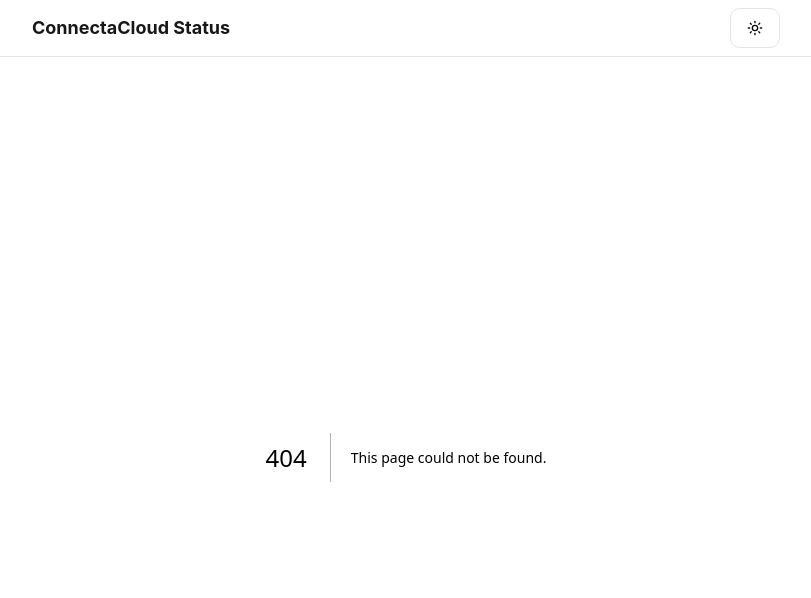
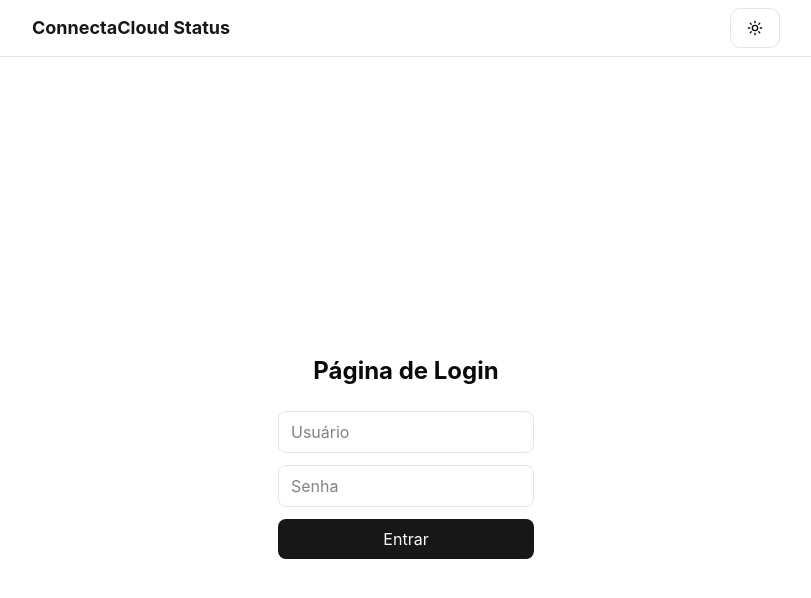
Before and after one commit to rafa-lsc/connectacloud-next, a Next.js app: page /Login in a window 1280 px wide. Before the commit this address had no page. Shown: the top 598 px of the page, without its empty margins (234-1045 px from the left). Built offline with nearby package versions, Linux system fonts and the light colour scheme.

Commit message:
feat: middleware

```diff
--- /dev/null
+++ b/app/Login/page.tsx
@@ -0,0 +1,30 @@
+"use client";
+
+import Link from "next/link";
+
+export default function LoginPage() {
+  return (
+    <main className="flex flex-col items-center justify-center min-h-screen gap-6 bg-background text-foreground">
+      <h1 className="text-2xl font-bold">Página de Login</h1>
+
+      <div className="flex flex-col gap-3 w-64">
+        <input
+          type="text"
+          placeholder="Usuário"
+          className="border border-border rounded-md px-3 py-2"
+        />
+        <input
+          type="password"
+          placeholder="Senha"
+          className="border border-border rounded-md px-3 py-2"
+        />
+        <button
+          className="bg-primary text-primary-foreground px-3 py-2 rounded-md hover:opacity-90 transition"
+          onClick={() => alert("Simulação de login — definir o cookie manualmente ")}
+        >
+          Entrar
+        </button>
+      </div>
+    </main>
+  );
+}
--- /dev/null
+++ b/app/admin/page.tsx
@@ -0,0 +1,5 @@
+export default function AdminPage (){
+    return(
+        <h1 className="text-center font-bold text-2xl mt-8">Painel Administrarivo</h1>
+    );
+}
--- /dev/null
+++ b/middleware.ts
@@ -0,0 +1,28 @@
+import { NextResponse } from 'next/server';
+import type { NextRequest } from 'next/server';
+
+export function middleware(request: NextRequest) {
+  // 1. Tenta obter o cookie de autenticação da requisição.
+  const authToken = request.cookies.get('auth-token')?.value;
+
+  // 2. Se o usuário está tentando acessar qualquer rota que comece com /admin...
+  if (request.nextUrl.pathname.startsWith('/admin')) {
+    // 3. ...e ele não tem o token, ou o token é inválido...
+    if (!authToken || authToken !== 'super-secret-token') {
+      // 4. ...redirecione-o para a página de login.
+      // A URL completa é construída para um redirecionamento correto.
+      const loginUrl = new URL('/login', request.url);
+      return NextResponse.redirect(loginUrl);
+    }
+  }
+
+  // 5. Se tudo estiver ok, a requisição pode continuar para a página solicitada.
+  return NextResponse.next();
+}
+
+// O 'matcher' é uma configuração de otimização.
+// Ele garante que o middleware só será executado nas rotas que você especificar,
+// economizando recursos em outras rotas.
+export const config = {
+  matcher: ['/admin/:path*'],
+};
```
